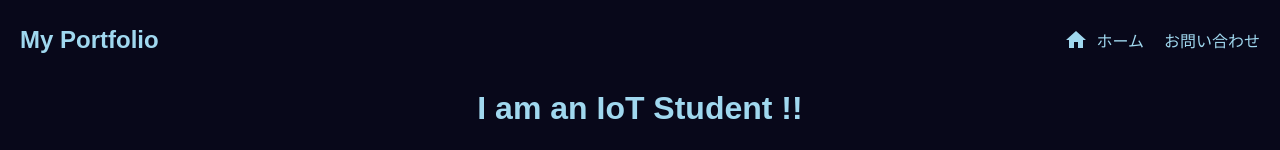
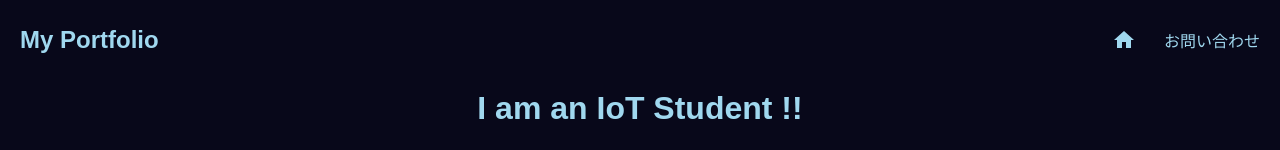
Before and after one commit to HibikiKobayashii/portforio, a Next.js app: page / in a window 1280 px wide. Shown: the top 150 px of the page. Built offline with nearby package versions, Linux system fonts and the light colour scheme.

Commit message:
Update Header.tsx

```diff
--- a/app/components/Header.tsx
+++ b/app/components/Header.tsx
@@ -28,9 +28,11 @@ const Header = () => {
           }}
         >
           <li>
-            <Link href="/" style={{ color: "#a0d8ef", textDecoration: "none", display: "flex", alignItems: "center" }}>
-              <HomeIcon style={{ marginRight: "8px" }} /> {/* アイコンと文字を並べて表示 */}
-              ホーム
+            <Link
+              href="https://hibikikobayashii.github.io/" // 新しいリンクを指定
+              style={{ color: "#a0d8ef", textDecoration: "none", display: "flex", alignItems: "center" }}
+            >
+              <HomeIcon style={{ marginRight: "8px" }} /> {/* アイコンのみ表示 */}
             </Link>
           </li>
           <li>
```
